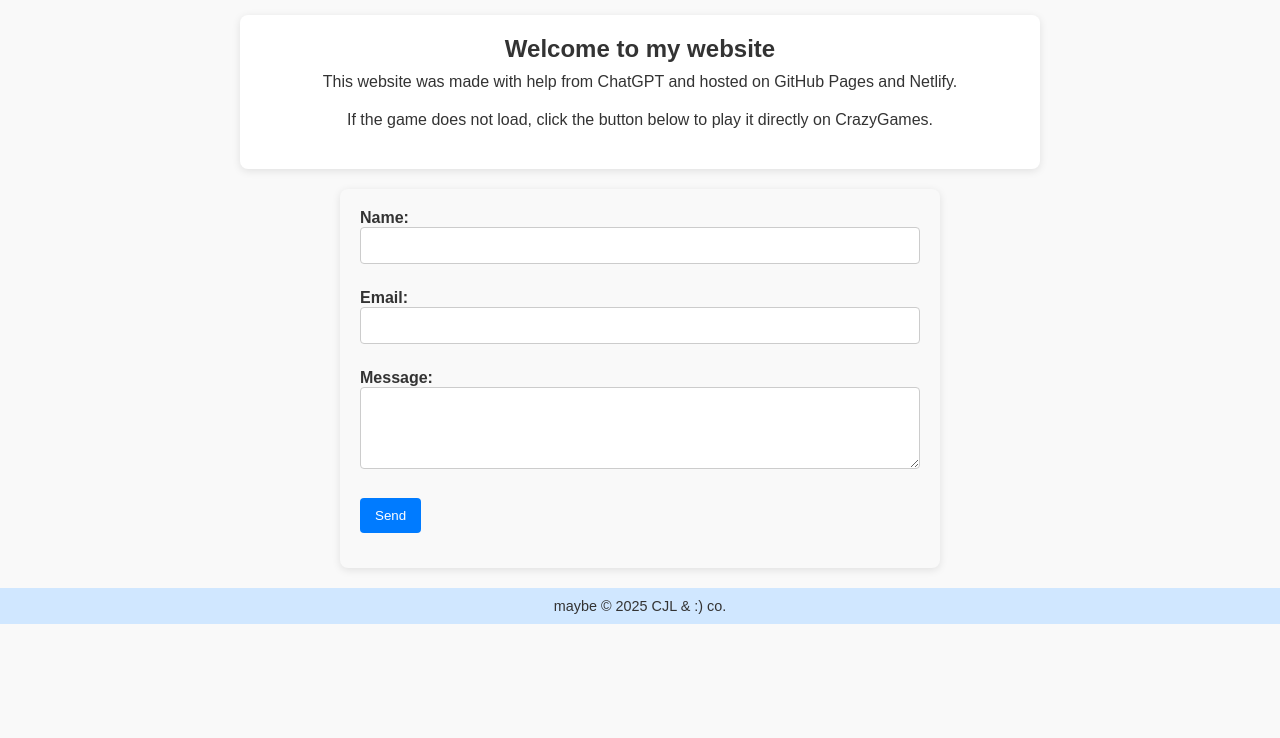
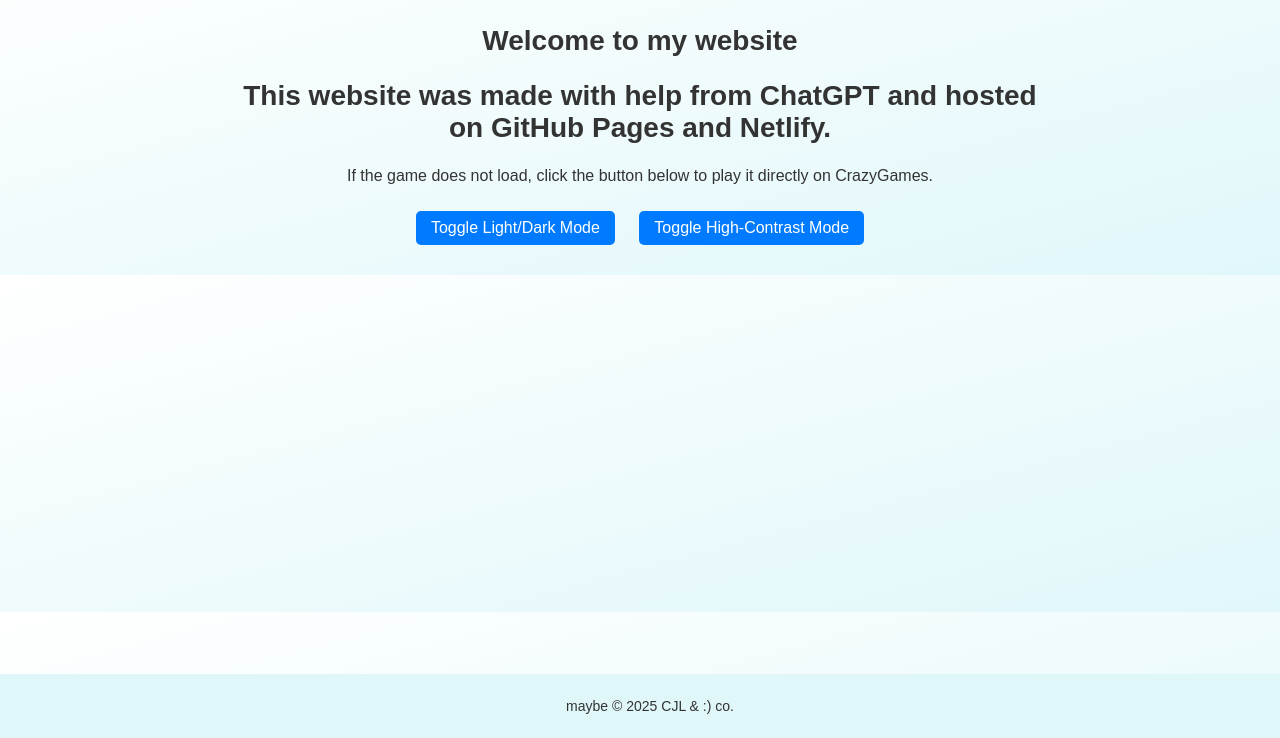
Before and after one commit to Jacobandryder/jr, a plain HTML site: page index.html in a window 1280 px wide. Shown: the part 62-800 px from the top of the page. Drawn offline with Linux system fonts and the light colour scheme.

Commit message:
Update index.html

```diff
--- a/index.html
+++ b/index.html
@@ -1,5 +1,6 @@
 <!DOCTYPE html>
 <html lang="en">
+
 <head>
     <meta charset="UTF-8">
     <meta name="viewport" content="width=device-width, initial-scale=1.0">
@@ -9,200 +10,130 @@
     <meta name="referrer" content="strict-origin-when-cross-origin">
     <title>My Website</title>
     <style>
-        /* General Reset */
-        * {
+        /* General Styles */
+        body {
+            font-family: Arial, sans-serif;
             margin: 0;
             padding: 0;
-            box-sizing: border-box;
-        }
-
-        body {
-            font-family: Arial, sans-serif;
-            background-color: #f9f9f9;
+            background: linear-gradient(to bottom right, #ffffff, #e0f7fa);
             color: #333;
+            transition: background 0.3s ease, color 0.3s ease;
         }
 
         header {
-            background: #007BFF;
+            background-color: #007bff;
             color: white;
-            padding: 10px 20px;
+            padding: 10px;
             text-align: center;
-        }
-
-        header h1 {
-            margin: 0;
-        }
-
-        .container {
-            max-width: 800px;
-            margin: 20px auto;
-            padding: 20px;
-            text-align: center;
-            background: #fff;
-            border-radius: 8px;
-            box-shadow: 0 2px 8px rgba(0, 0, 0, 0.1);
-        }
-
-        h2 {
-            margin-bottom: 10px;
-        }
-
-        p {
-            margin-bottom: 20px;
-        }
-
-        /* Form Styling */
-        form {
-            text-align: left;
-            margin: 20px auto;
-            max-width: 600px;
-            background: #f9f9f9;
-            padding: 20px;
-            border-radius: 8px;
-            box-shadow: 0 2px 8px rgba(0, 0, 0, 0.1);
-        }
-
-        form p {
-            margin-bottom: 15px;
-        }
-
-        form label {
-            display: block;
-            font-weight: bold;
-            margin-bottom: 5px;
-        }
-
-        form input,
-        form textarea {
-            width: 100%;
-            padding: 10px;
-            border: 1px solid #ccc;
-            border-radius: 4px;
-            margin-bottom: 10px;
-        }
-
-        form button {
-            background: #007BFF;
-            color: white;
-            border: none;
-            padding: 10px 15px;
-            border-radius: 4px;
-            cursor: pointer;
-        }
-
-        form button:hover {
-            background: #0056b3;
+            font-size: 24px;
         }
 
         footer {
-            margin-top: 20px;
+            background-color: #e0f7fa;
+            text-align: center;
             padding: 10px;
-            background: #d0e7ff;
-            text-align: center;
-            font-size: 0.9rem;
-            color: #333;
+            position: fixed;
+            bottom: 0;
+            width: 100%;
+            font-size: 14px;
         }
 
-        /* Easter Egg Styling */
-        #easter-egg {
-            display: none;
-            position: fixed;
-            top: 50%;
-            left: 50%;
-            transform: translate(-50%, -50%);
-            z-index: 1000;
-            background: white;
-            border: 2px solid #007BFF;
-            padding: 20px;
-            text-align: center;
-            border-radius: 8px;
-            box-shadow: 0 4px 12px rgba(0, 0, 0, 0.2);
+        footer.dark-mode {
+            background-color: #333;
+            color: white;
         }
 
-        #easter-egg img {
-            max-width: 100%;
-            height: auto;
-            margin-bottom: 10px;
+        /* Buttons */
+        .toggle-btn {
+            margin: 10px;
+            padding: 8px 15px;
+            border: none;
+            border-radius: 5px;
+            cursor: pointer;
+            font-size: 16px;
+            transition: background-color 0.3s ease;
         }
 
-        #easter-egg button {
-            background: #007BFF;
+        .toggle-btn.light {
+            background-color: #007bff;
             color: white;
-            border: none;
-            padding: 10px 15px;
-            border-radius: 4px;
-            cursor: pointer;
         }
 
-        #easter-egg button:hover {
-            background: #0056b3;
+        .toggle-btn.dark {
+            background-color: #333;
+            color: white;
+        }
+
+        /* High Contrast Mode */
+        body.high-contrast {
+            background-color: #000;
+            color: #ff0;
+        }
+
+        button.high-contrast {
+            background-color: #000;
+            color: #ff0;
+            border: 1px solid #ff0;
+        }
+
+        /* Centered Content */
+        .container {
+            max-width: 800px;
+            margin: 0 auto;
+            text-align: center;
+            padding: 20px;
+        }
+
+        h1, h2 {
+            font-size: 28px;
         }
     </style>
 </head>
+
 <body>
     <header>
-        <h1>My Website</h1>
+        My Website
     </header>
 
     <div class="container">
-        <h2>Welcome to my website</h2>
-        <p>This website was made with help from ChatGPT and hosted on GitHub Pages and Netlify.</p>
+        <h1>Welcome to my website</h1>
+        <h2>This website was made with help from ChatGPT and hosted on GitHub Pages and Netlify.</h2>
         <p>If the game does not load, click the button below to play it directly on CrazyGames.</p>
-    </div>
 
-    <!-- Contact Form -->
-    <form
-        name="contact"
-        method="POST"
-        data-netlify-recaptcha="true"
-        data-netlify="true"
-    >
-        <p>
-            <label>Name: <input type="text" name="name" required /></label>
-        </p>
-        <p>
-            <label>Email: <input type="email" name="email" required /></label>
-        </p>
-        <p>
-            <label>Message: <textarea name="message" rows="4" required></textarea></label>
-        </p>
-        <div data-netlify-recaptcha="true"></div>
-        <p>
-            <button type="submit">Send</button>
-        </p>
-    </form>
-
-    <!-- Easter Egg -->
-    <div id="easter-egg">
-        <img src="https://art.pixilart.com/2b49a08c4b.png" alt="Easter Egg Image">
-        <p>You found the Easter Egg!</p>
-        <button onclick="closeEasterEgg()">Close</button>
+        <!-- Buttons for theme toggles -->
+        <button id="light-dark-toggle" class="toggle-btn light">Toggle Light/Dark Mode</button>
+        <button id="high-contrast-toggle" class="toggle-btn light">Toggle High-Contrast Mode</button>
     </div>
 
     <footer>
-        maybe © <span id="year"></span> CJL & :) co.
+        <p>maybe © <span id="current-year"></span> CJL & :) co.</p>
     </footer>
 
     <script>
-        // Auto-update the year
-        document.getElementById('year').textContent = new Date().getFullYear();
+        // Update Year Dynamically
+        document.getElementById("current-year").textContent = new Date().getFullYear();
 
-        // Easter Egg Logic
-        let keySequence = [];
-        const secretCode = "38384040373937396665"; // Konami Code
-
-        document.addEventListener("keydown", (e) => {
-            keySequence.push(e.keyCode);
-            if (keySequence.join("").includes(secretCode)) {
-                document.getElementById("easter-egg").style.display = "block";
+        // Light/Dark Mode Toggle
+        const lightDarkToggle = document.getElementById("light-dark-toggle");
+        lightDarkToggle.addEventListener("click", () => {
+            document.body.classList.toggle("dark-mode");
+            lightDarkToggle.classList.toggle("dark");
+            if (document.body.classList.contains("dark-mode")) {
+                document.body.style.background = "linear-gradient(to bottom right, #000000, #333)";
+                document.body.style.color = "white";
+            } else {
+                document.body.style.background = "linear-gradient(to bottom right, #ffffff, #e0f7fa)";
+                document.body.style.color = "#333";
             }
-            if (keySequence.length > 10) keySequence.shift(); // Keep only the last 10 key presses
         });
 
-        function closeEasterEgg() {
-            document.getElementById("easter-egg").style.display = "none";
-            keySequence = []; // Reset the sequence
-        }
+        // High-Contrast Mode Toggle
+        const highContrastToggle = document.getElementById("high-contrast-toggle");
+        highContrastToggle.addEventListener("click", () => {
+            document.body.classList.toggle("high-contrast");
+            highContrastToggle.classList.toggle("high-contrast");
+        });
     </script>
 </body>
+
 </html>
```
